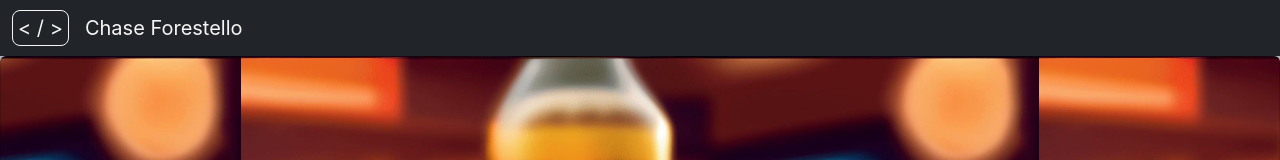
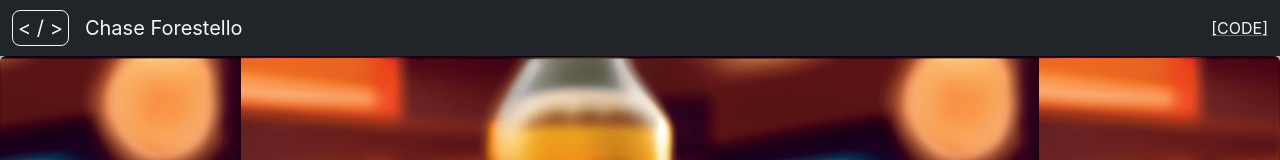
Before and after one commit to HangryDevelopment/HangryFrontend, a React (Create React App) app: page / in a window 1280 px wide. Shown: the top 160 px of the page. Built offline with nearby package versions, Linux system fonts and the light colour scheme; no server answers; the HTML template or start-up script is replaced by a standard one.

Commit message:
added link to code

```diff
--- a/src/App.css
+++ b/src/App.css
@@ -5,6 +5,7 @@
 
 .navbar-text {
     color: whitesmoke !important;
+    text-decoration: none;
 }
 
 #navbarLogo {
@@ -57,3 +58,6 @@
     top: 7rem;
     height: 1.5rem;
 }
+#navbarCode{
+    margin-left: 2rem;
+}
--- a/src/App.js
+++ b/src/App.js
@@ -11,6 +11,9 @@ function App() {
                     <a className="navbar-brand" href="https://github.com/Chase-Forestello" target="_blank">
                         <span id="navbarLogo">&lt; / &gt;</span><span className="navbar-text">Chase Forestello</span>
                     </a>
+                    <a href="https://github.com/HangryDevelopment/HangryFrontend" target="_blank">
+                        <span className={"navbar-text"} id={"navbarCode"}>[CODE]</span>
+                    </a>
                 </div>
             </nav>
             <div className="card outerCard">
```
